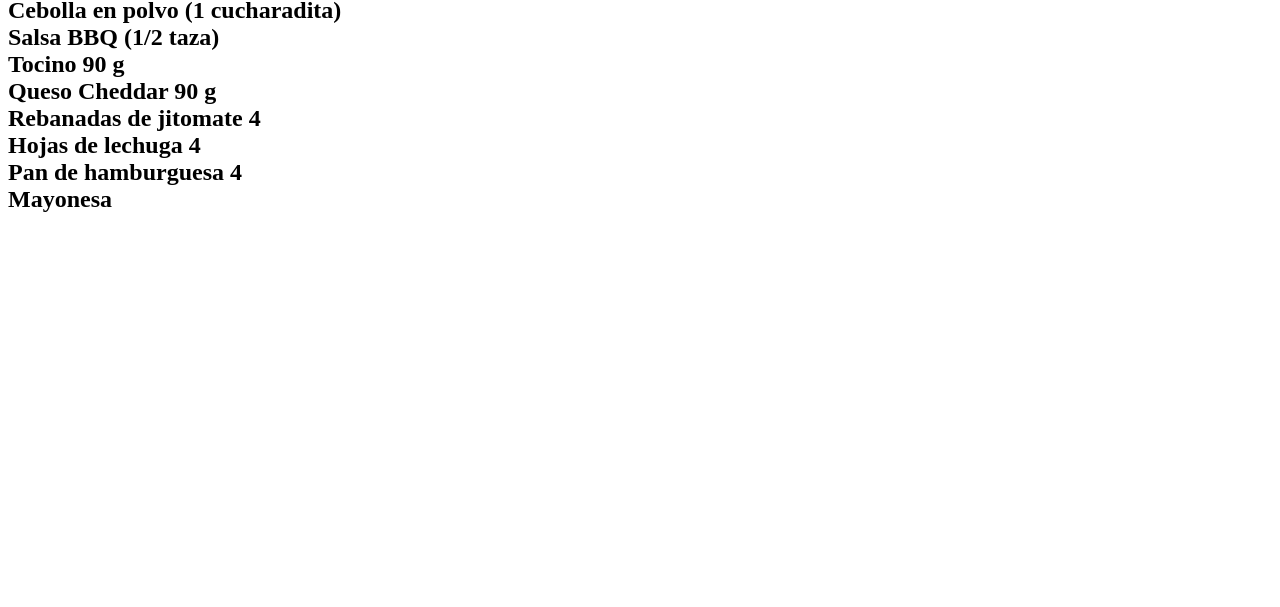
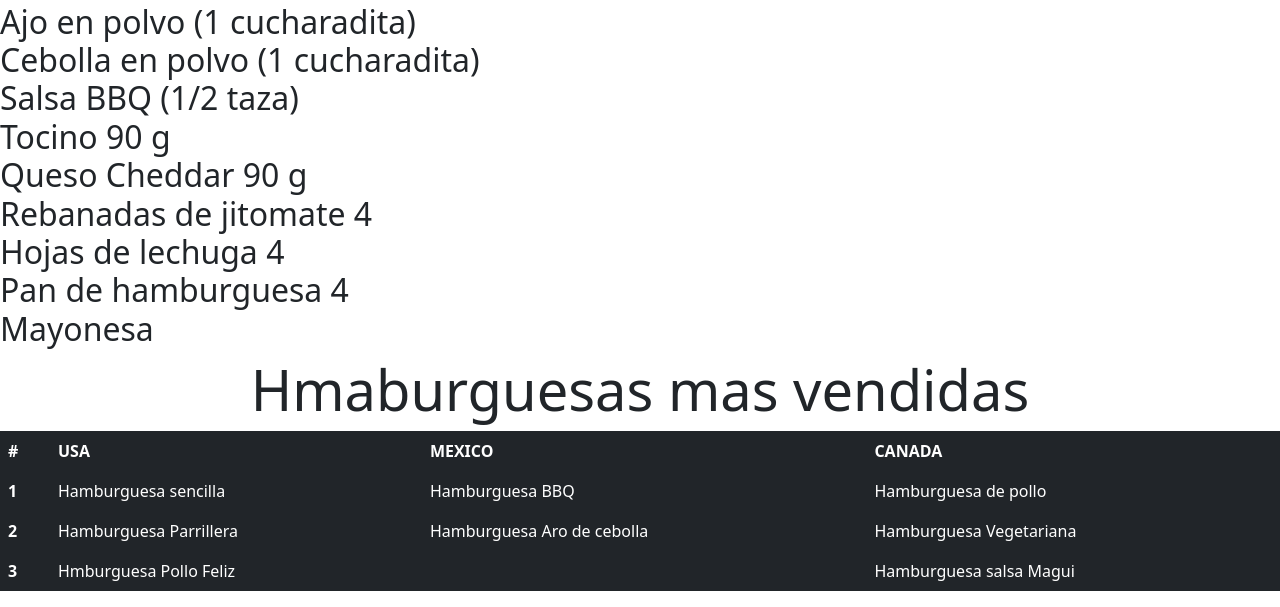
Before and after one commit to IbarraDtx/proyecto-colab, a plain HTML site: page vista3.html in a window 1280 px wide. Shown: the part 479-1086 px from the top of the page. Before the commit the page ends 800 px from the top, so only its background shows below. Drawn offline with nearby package versions, Linux system fonts and the light colour scheme.

Commit message:
hamburguesas mas vendidas

```diff
--- a/vista3.html
+++ b/vista3.html
@@ -3,6 +3,7 @@
 <head>
     <meta charset="UTF-8">
     <meta name="viewport" content="width=device-width, initial-scale=1.0">
+    <link href="https://cdn.jsdelivr.net/npm/bootstrap@5.3.3/dist/css/bootstrap.min.css" rel="stylesheet" integrity="sha384-QWTKZyjpPEjISv5WaRU9OFeRpok6YctnYmDr5pNlyT2bRjXh0JMhjY6hW+ALEwIH" crossorigin="anonymous">s
     <title>Document</title>
 </head>
 <body>
@@ -34,6 +35,41 @@
         Hojas de lechuga 4 <br>
         Pan de hamburguesa 4 <br>
         Mayonesa</h2>
-
+        <div class="container">
+            <div class="row">
+                <div class="col-12">
+                    <h1 class="text-center display-4">Hmaburguesas mas vendidas</h1>
+                </div>
+            </div>
+        </div>
+        <table class="table table-dark table-borderless">
+                <thead>
+                  <tr>
+                    <th scope="col">#</th>
+                    <th scope="col">USA</th>
+                    <th scope="col">MEXICO</th>
+                    <th scope="col">CANADA</th>
+                  </tr>
+                </thead>
+                <tbody class="table-group-divider">
+                  <tr>
+                    <th scope="row">1</th>
+                    <td>Hamburguesa sencilla</td>
+                    <td>Hamburguesa BBQ</td>
+                    <td>Hamburguesa de pollo</td>
+                  </tr>
+                  <tr>
+                    <th scope="row">2</th>
+                    <td>Hamburguesa Parrillera</td>
+                    <td>Hamburguesa Aro de cebolla</td>
+                    <td>Hamburguesa Vegetariana</td>
+                  </tr>
+                  <tr>
+                    <th scope="row">3</th>
+                    <td colspan="2">Hmburguesa Pollo Feliz</td>
+                    <td>Hamburguesa salsa Magui</td>
+                  </tr>
+                </tbody>
+              </table>
 </body>
 </html>
```
